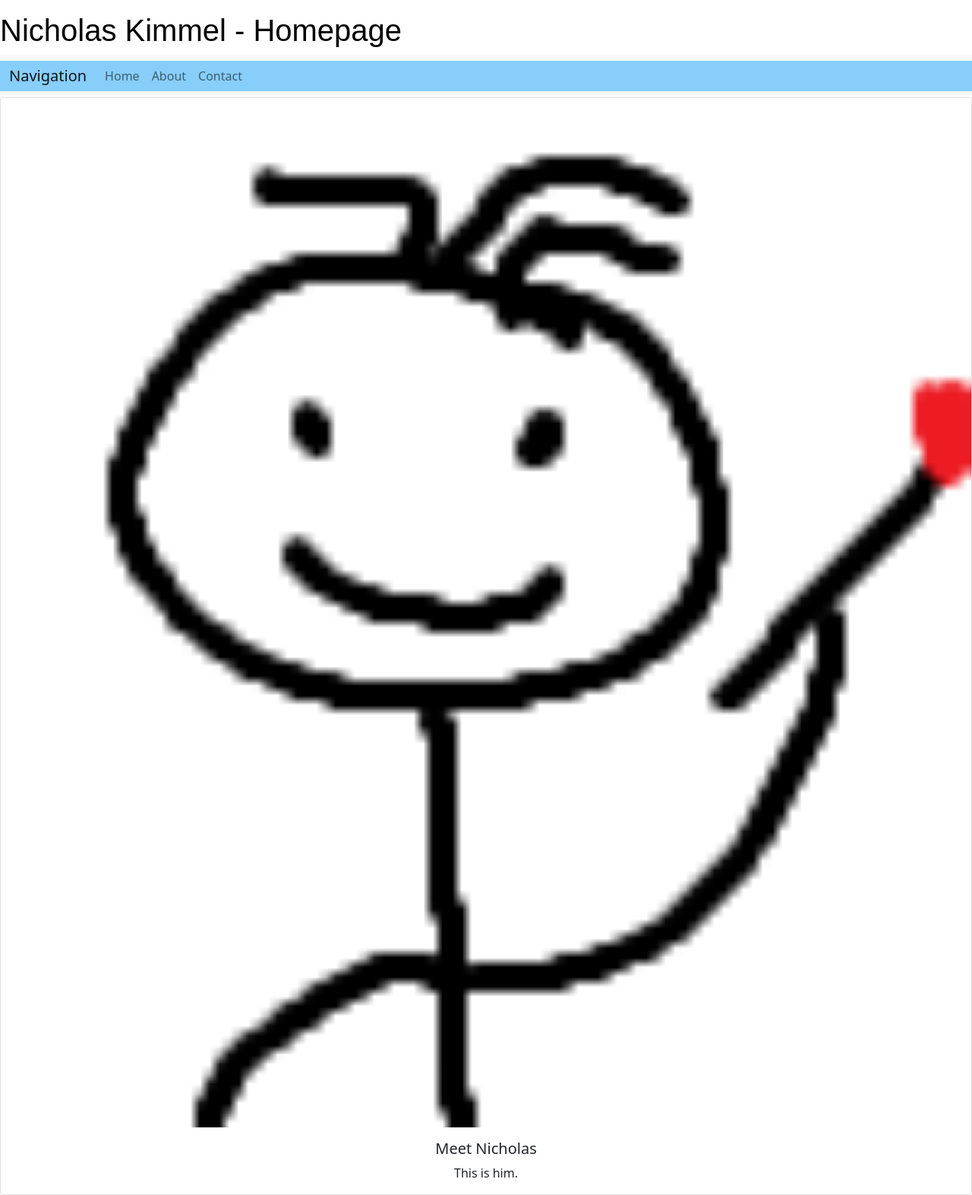
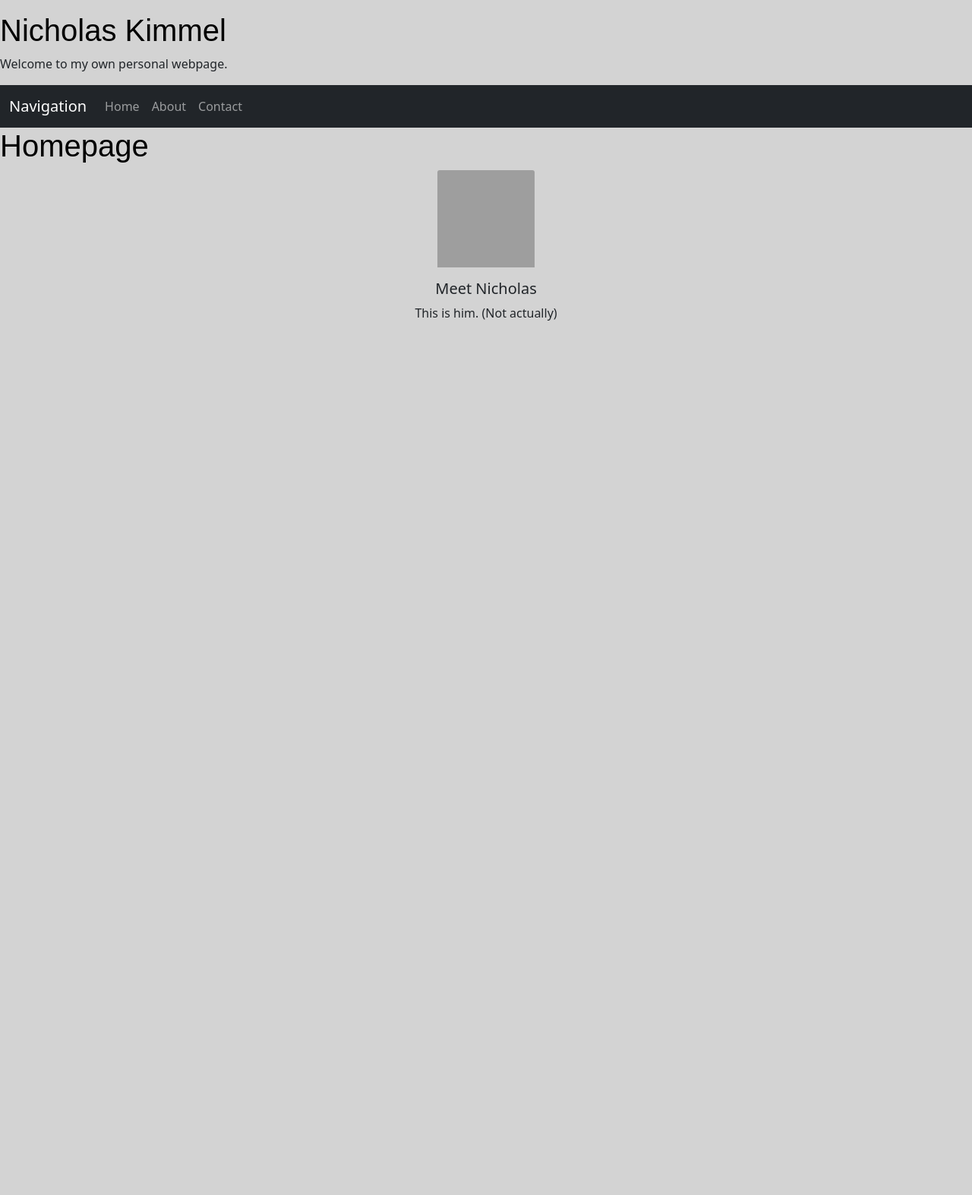
Before and after one commit to kimmel-nicholas/Flask_lab, a Flask app: page / in a window 1280 px wide. Shown: the whole page at 76% size. After the commit the page ends 422 px from the top, so only its background shows below. Run offline with Flask 2, Linux system fonts and the light colour scheme; grey boxes are pictures that could not be loaded.

Commit message:
Reworked and cleaned up

```diff
--- a/app.py
+++ b/app.py
@@ -14,7 +14,7 @@ def about():
 def hello_name(name):
     return "Hello "+ name
 
-@app.route("/")
+@app.route("/contact")
 def contact():
     return render_template("contact.html")
 
--- a/static/css/app.css
+++ b/static/css/app.css
@@ -4,4 +4,6 @@ h1{
 }
 body{
     margin-top: 1em;
+    background-color: lightgray;
+
 }
--- a/templates/about.html
+++ b/templates/about.html
@@ -8,9 +8,11 @@
     <title>About Nicholas Kimmel</title>
   </head>
   <body>
-    <h1>About Me</h1>
+
     {% extends "template.html" %}
     {% block content %}
+
+    <h1>About Me</h1>
 
         <p>
           <h3>Formal Education</h3>
--- a/templates/contact.html
+++ b/templates/contact.html
@@ -9,10 +9,12 @@
     <title>Contact Nicholas Kimmel</title>
   </head>
   <body>
-    <h1>Nicholas Kimmel - Contact Information</h1>
+
 
     {% extends "template.html" %}
     {% block content %}
+
+    <h1>Contact Information</h1>
     <p>
     Phone: 706-555-5555<br>Email: nicholas_kimmel@columbusstate.edu<br>Fax: 555-555-5555<br>Location: 3213 Sesame Street Suite 6
     </p>
--- a/templates/index.html
+++ b/templates/index.html
@@ -9,17 +9,16 @@
     <title>Home - Nicholas Kimmel</title>
   </head>
   <body>
-    <h1>Nicholas Kimmel - Homepage</h1>
-
     {% extends "template.html" %}
     {% block content %}
+    <h1>Homepage</h1>
 
 
-      <div class="card" style="width: 100%; text-align: center;">
-        <img src ="artist.png" class="card-img-top" alt="not a real picture of me">
+      <div class="card-mx-auto" style="width:100%; text-align: center;">
+        <img src="https://upload.wikimedia.org/wikipedia/commons/thumb/d/d8/Person_icon_BLACK-01.svg/124px-Person_icon_BLACK-01.svg.png" class="card-img-top" alt="not a real ture of me" style="width:128px;height:128px;">
         <div class="card-body">
           <h5 class="card-title">Meet Nicholas</h5>
-          <p class="card-text">This is him.</p>
+          <p class="card-text">This is him. (Not actually)</p>
         </div>
       </div>
     {% endblock %}
--- a/templates/template.html
+++ b/templates/template.html
@@ -9,8 +9,14 @@
     <title>Template</title>
   </head>
   <body>
-    <nav class="navbar navbar-expand-lg navbar-light bg-light" >
-        <div class="container-fluid" style = "background-color: lightskyblue;">
+
+    <div class="jumbotron">
+      <h1>Nicholas Kimmel</h1>
+      <p>Welcome to my own personal webpage.</p>
+    </div>
+
+    <nav class="navbar navbar-expand-lg navbar-dark bg-dark" >
+        <div class="container-fluid">
           <a class="navbar-brand" >Navigation</a>
           <button class="navbar-toggler" type="button" data-bs-toggle="collapse" data-bs-target="#navbarNavAltMarkup" aria-controls="navbarNavAltMarkup" aria-expanded="false" aria-label="Toggle navigation">
             <span class="navbar-toggler-icon"></span>
@@ -26,6 +32,9 @@
           </div>
         </div>
       </nav>
+
+
+
       {% block content %}
       {% endblock %}
     <script src="https://cdn.jsdelivr.net/npm/bootstrap@5.1.0/dist/js/bootstrap.bundle.min.js" integrity="sha384-U1DAWAznBHeqEIlVSCgzq+c9gqGAJn5c/t99JyeKa9xxaYpSvHU5awsuZVVFIhvj" crossorigin="anonymous"></script>
```
